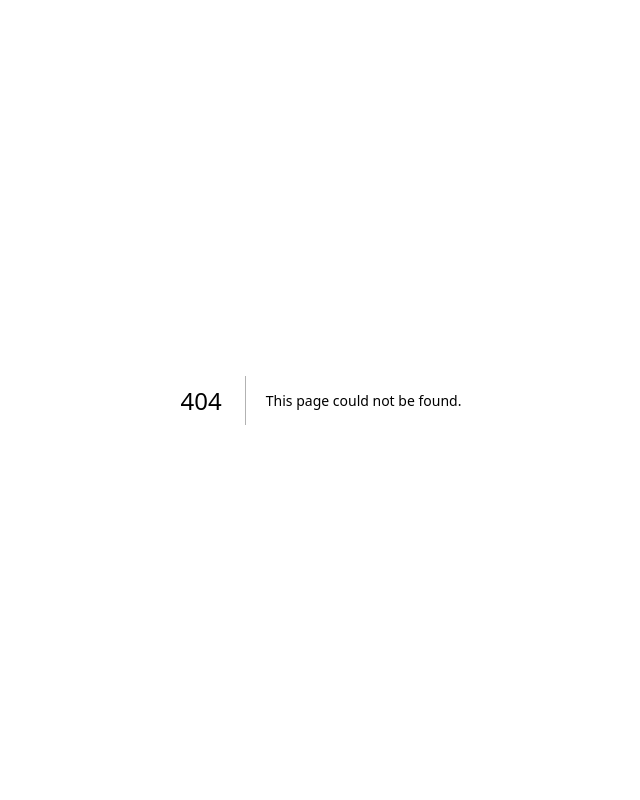
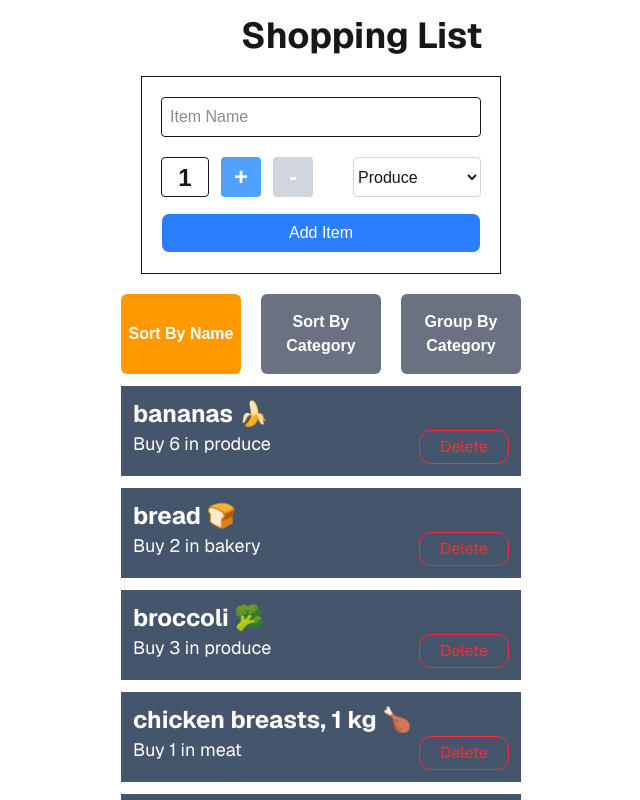
Before and after one commit to YasmiinAx/cprg306-assignments, a Next.js app: page /week-7 in a window 1280 px wide. Before the commit this address had no page. Shown: the top 800 px of the page, without its empty margins (319-959 px from the left). Built offline with nearby package versions, Linux system fonts and the light colour scheme.

Commit message:
Week 7 (including delete button)

```diff
--- a/app/page.js
+++ b/app/page.js
@@ -12,6 +12,8 @@ export default function Page() {
       <Link href="/week-5">Week 5 Assignment</Link>
       <br />
       <Link href="/week-6">Week 6 Assignment</Link>
+      <br />
+      <Link href="/week-7">Week 7 Assignment</Link>
     </main>
   );
 }
--- /dev/null
+++ b/app/week-7/item-list.js
@@ -0,0 +1,75 @@
+"use client";
+import Item from "./item";
+import { useState } from "react";
+
+export default function ItemList( {items, onDeleteItem} ) {
+    const [sortBy, setSortBy] = useState("name");
+    let itemsCopy = [...items];
+
+    if (sortBy === "name")
+    {
+        itemsCopy.sort((a, b) => a.name.localeCompare(b.name));
+    }
+    else if (sortBy === "category")
+    {
+        itemsCopy.sort((a, b) => a.category.localeCompare(b.category));
+    }
+
+    let groupedItems = null;
+    let sortedCategories =[];
+    if (sortBy === "group")
+    {
+        const group = itemsCopy.reduce((acc, item) => {
+            const category = item.category;
+        if (!acc.groups[category]) {
+            acc.groups[category] = [];
+            acc.categories.push(category);
+        }
+        acc.groups[category].push(item);
+        return acc;
+        }, { groups: {}, categories: [] });
+        groupedItems = group.groups;
+        sortedCategories = group.categories.sort();
+    };
+
+    return (
+        <div>
+            <div className="flex gap-5 justify-center pt-5 text-white font-bold">
+                <button onClick={() => setSortBy("name")} className={`"border rounded-md h-20 w-30
+                    ${sortBy === "name" ? "bg-amber-500" : "bg-gray-500"}`}> Sort By Name </button>
+                <button onClick={() => setSortBy("category")} className={`"border rounded-md h-20 w-30
+                    ${sortBy === "category" ? "bg-amber-500" : "bg-gray-500"}`}> Sort By Category </button>
+                <button onClick={() => setSortBy("group")} className={`"border rounded-md h-20 w-30
+                    ${sortBy === "group" ? "bg-amber-500" : "bg-gray-500"}`}> Group By Category</button>
+            </div>
+
+            <ul>
+                { sortBy === "group" ? (
+                    sortedCategories.map((category) => {
+                        const sortedItems = groupedItems[category].sort((a, b) => a.name.localeCompare(b.name));
+
+                        return (
+                            <li key={category} className="mt-5 mb-6 bg-red-300 w-110 m-auto p-3 rounded-2xl">
+                                <h3 className="capitalize text-xl font-bold ml-2">{category}</h3>
+                                <ul>
+                                    {sortedItems.map(item => (
+                                        <Item key={item.id}
+                                        props={item}
+                                        onDelete={onDeleteItem}/>
+                                    ))}
+                                </ul>
+                            </li>
+                        );
+                    })
+                ) : (
+                    itemsCopy.map((item) => (
+                    <Item
+                    key={item.id}
+                    props={item}
+                    onDelete={onDeleteItem}/>
+                ))
+            )}
+            </ul>
+        </div>
+    );
+}
--- /dev/null
+++ b/app/week-7/item.js
@@ -0,0 +1,12 @@
+export default function Item( {props, onDelete} ) {
+    const {id, name, quantity, category} = props;
+    return (
+        <li className="bg-slate-600 p-3 w-100 m-3 text-white mx-auto font-sans">
+            <h2 className="text-2xl font-bold">{name}</h2>
+            <div className="flex justify-between ">
+                <p className="text-lg">Buy {quantity} in {category}</p>
+                <button className="p-1 px-5 text-red-500 border border-red-500 rounded-xl" onClick={() => onDelete(id)}>Delete</button>
+            </div>
+        </li>
+    );
+}
--- /dev/null
+++ b/app/week-7/items.json
@@ -0,0 +1,74 @@
+[
+    {
+        "id": "1h2GJKH12gkHG31h1H",
+        "name": "milk, 4 L 🥛",
+        "quantity": 1,
+        "category": "dairy"
+    },
+    {
+        "id": "2KJH3k2j3H1k2J3K1H",
+        "name": "bread 🍞",
+        "quantity": 2,
+        "category": "bakery"
+    },
+    {
+        "id": "3h2KJH3k2j3H1k2J3",
+        "name": "eggs, dozen 🥚",
+        "quantity": 2,
+        "category": "dairy"
+    },
+    {
+        "id": "4k2J3K1H2GJKH12gk",
+        "name": "bananas 🍌",
+        "quantity": 6,
+        "category": "produce"
+    },
+    {
+        "id": "5H1h1H2KJH3k2j3H",
+        "name": "broccoli 🥦",
+        "quantity": 3,
+        "category": "produce"
+    },
+    {
+        "id": "6H1k2J3K1H2GJKH1",
+        "name": "chicken breasts, 1 kg 🍗",
+        "quantity": 1,
+        "category": "meat"
+    },
+    {
+        "id": "7gkHG31h1H2KJH3k",
+        "name": "pasta sauce 🍝",
+        "quantity": 3,
+        "category": "canned goods"
+    },
+    {
+        "id": "8j3H1k2J3K1H2GJK",
+        "name": "spaghetti, 454 g 🍝",
+        "quantity": 2,
+        "category": "dry goods"
+    },
+    {
+        "id": "9H12gkHG31h1H2KJ",
+        "name": "toilet paper, 12 pack 🧻",
+        "quantity": 1,
+        "category": "household"
+    },
+    {
+        "id": "10H3k2j3H1k2J3K1",
+        "name": "paper towels, 6 pack",
+        "quantity": 1,
+        "category": "household"
+    },
+    {
+        "id": "11k2J3K1H2GJKH12",
+        "name": "dish soap 🍽️",
+        "quantity": 1,
+        "category": "household"
+    },
+    {
+        "id": "12GJKH12gkHG31h1",
+        "name": "hand soap 🧼",
+        "quantity": 4,
+        "category": "household"
+    }
+]
--- /dev/null
+++ b/app/week-7/new-item.js
@@ -0,0 +1,66 @@
+"use client";
+import { useState } from "react";
+export default function NewItem( {onAddItem} ) {
+    const [quantity, setQuantity] = useState(1);
+    const [name, setName] = useState("");
+    const [category, setCategory] = useState("produce");
+
+    const increment = () => {
+        if (quantity < 20) {
+            setQuantity(quantity + 1);
+        }
+    };
+
+    const decrement = () => {
+        if (quantity > 1) {
+            setQuantity(quantity - 1);
+        }
+    };
+
+    const handleSubmit = (event) => {
+        event.preventDefault();
+        const id = Math.floor(Math.random() * 10000);
+        const newItem = {
+            id: Math.floor(Math.random() * 10000),
+            name,
+            quantity,
+            category,
+        };
+        onAddItem(newItem);
+        setName("");
+        setQuantity(1);
+        setCategory("produce");
+    };
+
+    return (
+        <form onSubmit ={handleSubmit} className="flex justify-center items-center flex-col m-auto border w-90 pt-5 pb-5 mt-5">
+            <input type="text" id="name" placeholder="Item Name" required value={name} onChange={(event) => setName(event.target.value)}
+            className="border rounded w-80 h-10 pl-2"></input>
+
+            <div className="flex w-50 h-20 justify-center items-center text-2xl mr-42">
+                <h1 className="bg-white w-12 h-10 border rounded font-bold flex text-center justify-center pt-1">{quantity}</h1>
+                <button type="button" onClick={increment} className={`text-white font-bold w-10 h-10 m-3 rounded
+                    ${quantity == 20 ? 'bg-gray-300 cursor-not-allowed hover:bg-gray-400' : 'bg-blue-400 hover:bg-blue-600'}`}>+</button>
+                <button type="button" onClick={decrement} className={`text-white font-bold w-10 h-10 rounded
+                    ${quantity == 1 ? 'bg-gray-300 cursor-not-allowed hover:bg-gray-400' : 'bg-blue-400 hover:bg-blue-600'}`}>-</button>
+            </div>
+
+            <select id="category" value={category} onChange={(event) => setCategory(event.target.value)}
+                className="border border-gray-300 rounded w-32 h-10 ml-48 mb-4 -mt-15">
+                <option value="produce">Produce</option>
+                <option value="dairy">Dairy</option>
+                <option value="bakery">Bakery</option>
+                <option value="meat">Meat</option>
+                <option value="frozen foods">Frozen Foods</option>
+                <option value="canned goods">Canned Goods</option>
+                <option value="dry goods">Dry Goods</option>
+                <option value="beverages">Beverages</option>
+                <option value="snacks">Snacks</option>
+                <option value="household">Household</option>
+                <option value="other">Other</option>
+            </select>
+
+            <button type="submit" className="border rounded-lg w-80 h-10 text-white bg-blue-500">Add Item</button>
+        </form>
+    );
+}
--- /dev/null
+++ b/app/week-7/page.js
@@ -0,0 +1,26 @@
+"use client";
+
+import ItemList from "./item-list";
+import NewItem from "./new-item";
+import itemsData from "./items.json";
+import { useState } from "react";
+
+export default function Page() {
+    const [items, setItems] = useState(itemsData);
+
+    const handleAddItem = (item) => {
+        setItems([...items, item]);
+    }
+
+    const handleDeleteItem = (id) => {
+        setItems(items.filter((item) => item.id != id));
+    }
+
+    return (
+    <main>
+        <h1 className="text-4xl font-bold ml-140 font-sans mt-4">Shopping List</h1>
+        <NewItem onAddItem={handleAddItem}/>
+        <ItemList items={items} onDeleteItem={handleDeleteItem}/>
+    </main>
+    );
+}
```
